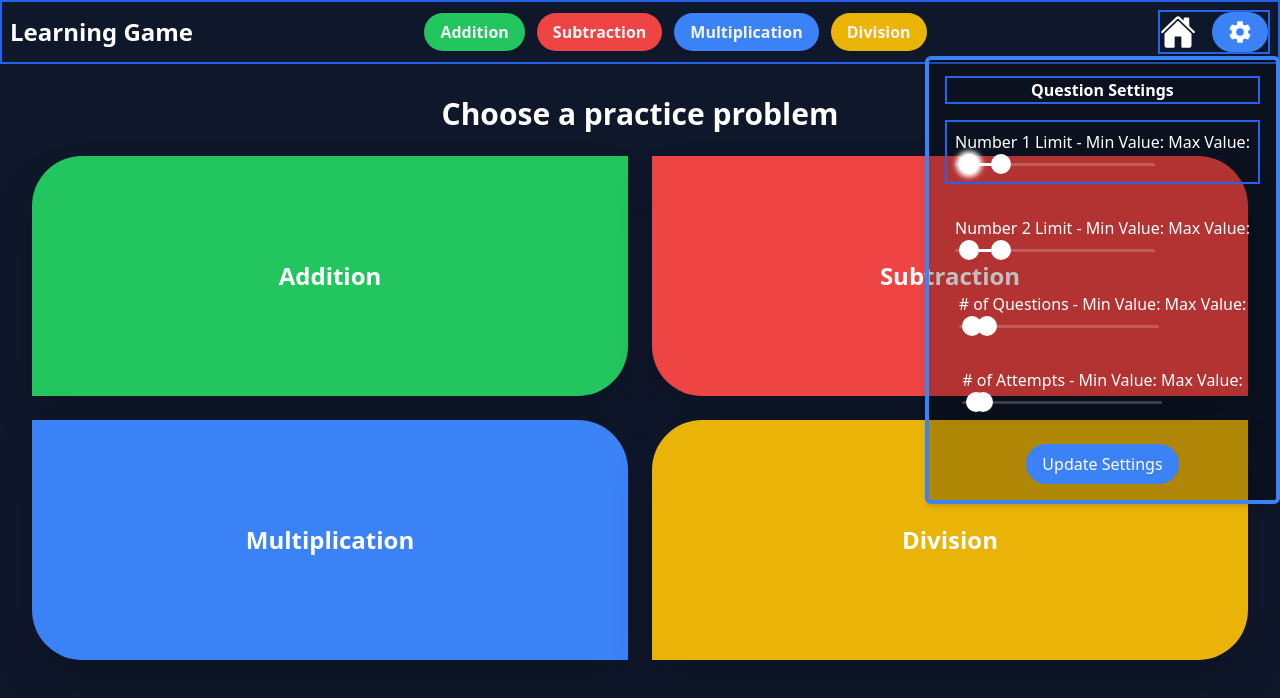
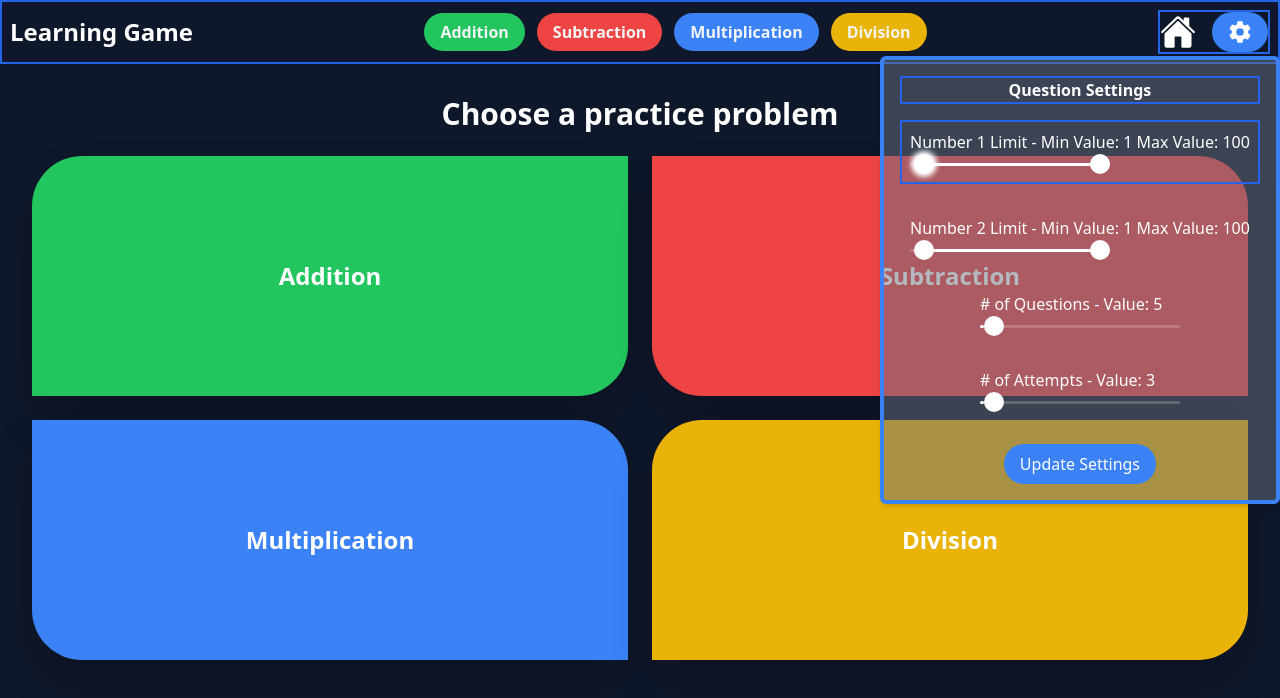
Before and after one commit to bartswierz/learning-game, a React (Vite) app: page / in a window 1280 px wide. Both pictures are taken after a click on the button 1240 px from the left and 32 px from the top of the page. Shown: the top 698 px of the page. Built offline with nearby package versions, Linux system fonts and the light colour scheme.

Commit message:
added Zustand State Management to the app; implemented basic settings store for our Settings Component

```diff
--- a/package.json
+++ b/package.json
@@ -27,7 +27,8 @@
     "react-icons": "^5.0.1",
     "react-router-dom": "^6.21.3",
     "tailwind-merge": "^2.2.0",
-    "tailwindcss-animate": "^1.0.7"
+    "tailwindcss-animate": "^1.0.7",
+    "zustand": "^4.5.0"
   },
   "devDependencies": {
     "@testing-library/dom": "^9.3.4",
--- a/src/components/ui/Navbar.tsx
+++ b/src/components/ui/Navbar.tsx
@@ -3,8 +3,13 @@ import { Link } from "react-router-dom";
 // import { Tooltip, TooltipContent, TooltipProvider, TooltipTrigger } from "@/components/ui/tooltip";
 import { IoHome } from "react-icons/io5";
 import TooltipButton from "./TooltipButton";
+// import { useStore } from "zustand";
+// import useCounterStore from "@/store/counter";
+import useSettingsStore from "@/store/store";
 
 const Navbar = () => {
+  const { settings } = useSettingsStore((state) => state);
+  console.log("settings fromm store: ", settings);
   // Link information for our four operations along with custom button colors
   const navbarLinks = [
     { link: "Addition", bgColor: "bg-green-500 hover:bg-green-600" },
@@ -23,7 +28,7 @@ const Navbar = () => {
     return (
       <ul className="flex flex-col md:flex-row flex-wrap items-center gap-3">
         {navbarLinks.map(({ link, bgColor }) => {
-          return <NavbarLink link={link} btnColor={bgColor} />;
+          return <NavbarLink link={link} btnColor={bgColor} key={link} />;
         })}
       </ul>
     );
--- a/src/components/ui/Settings.tsx
+++ b/src/components/ui/Settings.tsx
@@ -3,100 +3,14 @@ import { IoSettingsSharp } from "react-icons/io5";
 import { Tooltip, TooltipContent, TooltipProvider, TooltipTrigger } from "@/components/ui/shadcn/tooltip";
 import * as Slider from "@radix-ui/react-slider";
 import "./shadcn/styles.css";
-
-interface Settings {
-  numberOne: number;
-  numberTwo: number;
-  attempts: number;
-  questions: number;
-}
-
-// Form contents for the Settings Component
-// const SettingsForm__ = () => {
-//   return (
-//     <form className="flex flex-col b w-[300px] gap-1">
-//       <label htmlFor="firstNumber">Number 1</label>
-//       <input type="text" name="numberOne" id="firstNumber" className="w-full" required />
-
-//       <label htmlFor="secondNumber">Number 2</label>
-//       <input type="text" name="numberTwo" id="numberTwo" className="w-full" required />
-
-//       <label htmlFor="secondNumber">Number of Questions</label>
-//       <input type="text" name="questions" id="questions" className="w-full" required />
-
-//       <label htmlFor="attempts">Attempts Limit</label>
-//       <input type="text" name="attempts" id="attempts" className="w-full" required />
-
-//       <button type="submit" className="bg-blue-500 px-4 py-2 rounded-full w-full">
-//         Submit
-//       </button>
-//     </form>
-//   );
-// };
-
-interface SettingsSliderProps {
-  min: number;
-  max: number;
-}
-
-const SettingsSlider = ({ min = 1, max = 50 }: SettingsSliderProps) => {
-  return (
-    <Slider.Root className="SliderRoot" defaultValue={[min, max]} max={50} step={1} minStepsBetweenThumbs={1}>
-      <Slider.Track className="SliderTrack">
-        <Slider.Range className="SliderRange" />
-      </Slider.Track>
-      <Slider.Thumb className="SliderThumb" aria-label="Volume" />
-      <Slider.Thumb className="SliderThumb" aria-label="Volume" />
-    </Slider.Root>
-  );
-};
-
-// interface Settings {
-//   numberOne: number;
-//   numberTwo: number;
-//   attempts: number;
-//   questions: number;
-// }
-// /* TODO - for testing purposes, using settings from the Operation component
-const settings = {
-  numOneRange: { min: 1, max: 10 },
-  numTwoRange: { min: 1, max: 10 },
-  numOfQuestions: 5,
-  numOfAttempts: 3,
-};
-
-const { numOneRange, numTwoRange, numOfAttempts, numOfQuestions } = settings;
-// */
-//TODO - add slider range for numberOne and numberTwo
-// Form contents for the Settings Component
-const SettingsForm__ = () => {
-  return (
-    <form className="flex flex-col justify-center items-center gap-8 text-white">
-      <div className="b p-2">
-        <label htmlFor="numberOne">Number 1 Limit - Min Value: Max Value:</label>
-        <SettingsSlider min={numOneRange.min} max={numOneRange.max} />
-      </div>
-      <div>
-        <label htmlFor="numberTwo">Number 2 Limit - Min Value: Max Value:</label>
-        <SettingsSlider min={numTwoRange.min} max={numTwoRange.max} />
-      </div>
-      <div>
-        <label htmlFor="questions"># of Questions - Min Value: Max Value:</label>
-        <SettingsSlider min={1} max={numOfQuestions} />
-      </div>
-      <div>
-        <label htmlFor="attempts"># of Attempts - Min Value: Max Value:</label>
-        <SettingsSlider min={1} max={numOfAttempts} />
-      </div>
-      <button type="submit" className="bg-blue-500 hover:bg-blue-600 focus:bg-blue-700 px-4 py-2 rounded-full">
-        Update Settings
-      </button>
-    </form>
-  );
-};
+import useSettingsStore from "@/store/store";
 
 // Settings Component that allows the user to update the value settings(numberOne, numberTwo, # of questions, # of Attempts)
 const Settings = () => {
+  const { settings, initialState } = useSettingsStore();
+  console.log("settings from store: ", settings);
+  console.log("initialState from store: ", initialState);
+  // const { settings } = useSettingsStore();
   return (
     <Popover modal={true}>
       {/* TOOLTIP POPUP */}
@@ -115,12 +29,91 @@ const Settings = () => {
       </TooltipProvider>
 
       {/* CONTENT INSIDE POPUP */}
-      <PopoverContent align="center" className="bg-transparent/70x bg-black/25 border-blue-500 border-4 rounded-md w-full">
+      <PopoverContent
+        align="center"
+        className="bg-transparent/70x bg-black/25X bg-gray-500/50 border-blue-500 border-4 rounded-md w-full"
+      >
         <p className="text-white text-center b mb-4 font-bold">Question Settings</p>
-        <SettingsForm__ />
+        <SettingsForm__ settings={settings} />
       </PopoverContent>
     </Popover>
   );
 };
 
+// const { numOneRange, numTwoRange, numOfAttempts, numOfQuestions } = settings;
+// */
+//TODO - add slider range for numberOne and numberTwo
+// Form contents for the Settings Component
+const SettingsForm__ = ({ settings }) => {
+  const { numOneRange, numTwoRange, numOfAttempts, numOfQuestions } = settings;
+
+  // Updates the settings state in our SettingsStore
+  const handleSubmit = (e) => {
+    e.preventDefault();
+    console.log("inside handleSubmit");
+
+    // TODO - update the store with the new values here
+
+    // Close the Settings popup once the state is updated
+  };
+
+  return (
+    <form onSubmit={handleSubmit} className="flex flex-col justify-center items-center gap-8 text-white">
+      <div className="b p-2">
+        <label htmlFor="numberOne">
+          Number 1 Limit - Min Value: {numTwoRange.min} Max Value: {numTwoRange.max}
+        </label>
+        <SettingsDualSlider min={numOneRange.min} max={numOneRange.max} />
+      </div>
+      <div>
+        <label htmlFor="numberTwo">
+          Number 2 Limit - Min Value: {numTwoRange.min} Max Value: {numTwoRange.max}
+        </label>
+        <SettingsDualSlider min={numTwoRange.min} max={numTwoRange.max} />
+      </div>
+      <div>
+        <label htmlFor="questions"># of Questions - Value: {numOfQuestions}</label>
+        <SettingsSlider min={1} max={numOfQuestions} />
+      </div>
+      <div>
+        <label htmlFor="attempts"># of Attempts - Value: {numOfAttempts}</label>
+        <SettingsSlider min={1} max={numOfAttempts} />
+      </div>
+      <button type="submit" className="bg-blue-500 hover:bg-blue-600 focus:bg-blue-700 px-4 py-2 rounded-full">
+        Update Settings
+      </button>
+    </form>
+  );
+};
+
+interface SettingsSliderProps {
+  min: number;
+  max: number;
+}
+
+const SettingsDualSlider = ({ min = 1, max = 50 }: SettingsSliderProps) => {
+  console.log("inside SettingsDualSlider");
+  return (
+    <Slider.Root className="SliderRoot" defaultValue={[min, max]} max={50} step={1} minStepsBetweenThumbs={1}>
+      <Slider.Track className="SliderTrack">
+        <Slider.Range className="SliderRange" />
+      </Slider.Track>
+      <Slider.Thumb className="SliderThumb" aria-label="Volume" />
+      <Slider.Thumb className="SliderThumb" aria-label="Volume" />
+    </Slider.Root>
+  );
+};
+
+const SettingsSlider = ({ min = 1 }: SettingsSliderProps) => {
+  console.log("inside SettingsSlider");
+  return (
+    <Slider.Root className="SliderRoot" defaultValue={[min]} max={50} step={1} minStepsBetweenThumbs={1}>
+      <Slider.Track className="SliderTrack">
+        <Slider.Range className="SliderRange" />
+      </Slider.Track>
+      <Slider.Thumb className="SliderThumb" aria-label="Volume" />
+    </Slider.Root>
+  );
+};
+
 export default Settings;
--- /dev/null
+++ b/src/store/counter.ts
@@ -0,0 +1,15 @@
+import { create } from "zustand";
+
+interface Store {
+  count: number;
+  increment: () => void;
+  decrement: () => void;
+}
+
+const useCounterStore = create<Store>((set) => ({
+  count: 10,
+  increment: () => set((state) => ({ count: state.count + 1 })),
+  decrement: () => set((state) => ({ count: state.count - 1 })),
+}));
+
+export default useCounterStore;
--- /dev/null
+++ b/src/store/store.ts
@@ -0,0 +1,31 @@
+import { create } from "zustand";
+
+interface Settings {
+  numOneRange: { min: number; max: number };
+  numTwoRange: { min: number; max: number };
+  numOfAttempts: number;
+  numOfQuestions: number;
+}
+
+// const settings: Settings = {
+const initialState: Settings = {
+  numOneRange: { min: 1, max: 10 },
+  numTwoRange: { min: 1, max: 10 },
+  numOfQuestions: 5,
+  numOfAttempts: 3,
+};
+
+const useSettingsStore = create((set) => ({
+  settings: {
+    numOneRange: { min: 1, max: 100 },
+    numTwoRange: { min: 1, max: 100 },
+    numOfQuestions: 5,
+    numOfAttempts: 3,
+  },
+  setNumOneRange: (min: number, max: number) => set({ numOneRange: { min, max } }),
+  setNumTwoRange: (min: number, max: number) => set({ numTwoRange: { min, max } }),
+  setNumOfAttempts: (numOfAttempts: number) => set({ numOfAttempts }),
+  setNumOfQuestions: (numOfQuestions: number) => set({ numOfQuestions }),
+}));
+
+export default useSettingsStore;
```
Also changed, not shown: 1 other file (tests, documents, lock files or other folders).
